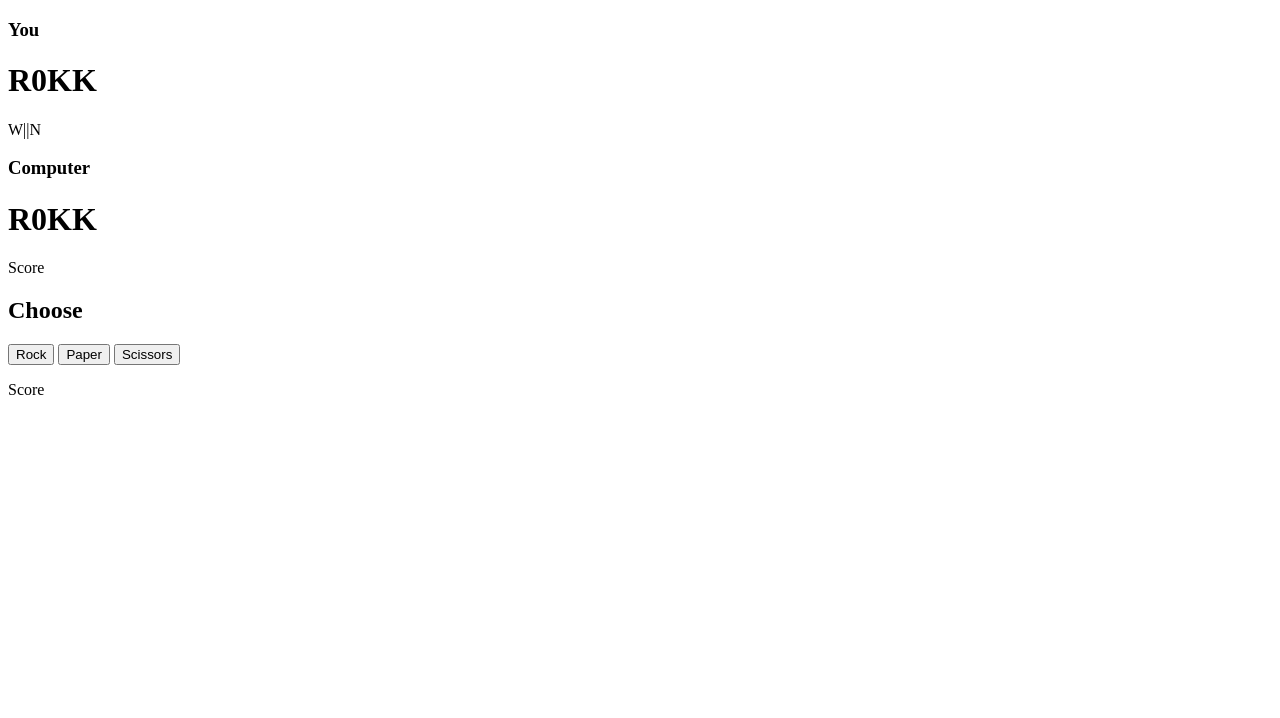
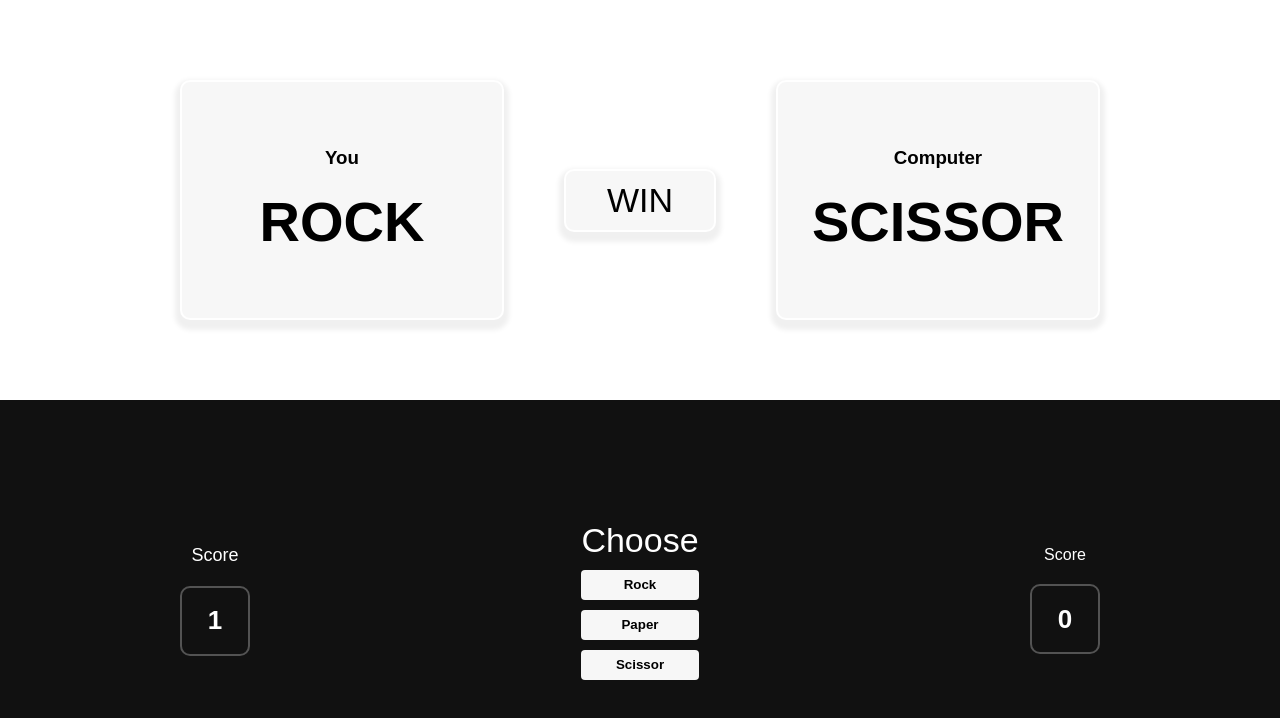
Before and after one commit to loremispum2k8/Rock-Paper-Scissor, a plain HTML site: page index.html in a window 1280 px wide. Both pictures are taken after a click on the button "Rock". Drawn offline with Linux system fonts and the light colour scheme.

Commit message:
Basically finish off the whole game

```diff
--- a/index.html
+++ b/index.html
@@ -4,40 +4,46 @@
     <meta charset="UTF-8">
     <meta name="viewport" content="width=device-width, initial-scale=1.0">
     <title>Rock Paper Scissor</title>
+    <link rel="stylesheet" href="style.css">
+    <link rel="icon" href="111-1114370_rock-paper-scissors-rock-paper-scissors-clipart.png">
 </head>
 <body>
+    <div id="annouce-winner" class="hide"></div>
     <div class="container">
         <div class="upper-container">
             <div class="each-choice">
                 <h3 class="player">You</h3>
-                <h1 id="you-choice" class="choice">R0KK</h1>
+                <div id="you-choice" class="choice">-</div>
             </div>
-            <div class="conclusion">W||N</div>
+            <div id="final" class="conclusion">-</div>
             <div class="each-choice">
                 <h3 class="player">Computer</h3>
-                <h1 id="computer-choice" class="choice">R0KK</h1>
+                <div id="computer-choice" class="choice">-</div>
             </div>
         </div>
+
+
+
         <div class="bottom-container">
             <div class="score-container">
                 <p>Score</p>
-                <div id="you-score" class="score"></div>
+                <div style="cursor: pointer;" id="you-score" class="score">0</div>
             </div>
             <div class="choice-btns-container">
                 <h2>Choose</h2>
-                <button id="rock">Rock</button>
-                <button id="paper">Paper</button>
-                <button id="scissor">Scissors</button>
+                <button id="button">Rock</button>
+                <button id="button">Paper</button>
+                <button id="button">Scissor</button>
             </div>
             <div class="score-container">
                 <p>Score</p>
-                <div id="you-score" class="score"></div>
+                <div style="cursor: pointer;" id="computer-score" class="score">0</div>
             </div>
         </div>
     </div>
 
 
 
-   <!--<script src="script.js"></script>-->
+   <script src="script.js"></script>
 </body>
 </html>
--- a/script.js
+++ b/script.js
@@ -1,59 +1,23 @@
-// Add the function getcomputerchoice()
-//  > Return randomly ROCK / PAPER / SCISSOR
-//      > Use math.random to get a number between 0-1 and store it into a variable - choiceValue;
-//      > Multiply math.random to 3 to get a number between 0-3;
-//      > Use math.floor() to get a number between 0-2;
-//
-//      > Make a variable actualComputerChoice
-//      > Make a SWITCH statement construction
-//          > If choiceValue === 0, actualComputerChoice = ROCK;
-//          > Else if choiceValue === 1, actualComputerChoice = PAPER;
-//          > Else if choiceValue === 2, actualComputerChoice = SCISSOR;
-//
-//      return actulComputerChoice
-//
-//  > Console.log the function with the computerChoice returned;
-
-
-
-
-// Add the function gethumanchoice()
-//  > Return the human choice ROCK / PAPER / SCISSOR
-//      > Use a prompts "Enter your choice (singural noun)" and store in into a variable - actualhumanchoice + toUpperCase
-//      > Make an IF statement construction to check for the correct choices
-//          > If actualhumanchoice === 'ROCK', actualhumanchoice = 'ROCK';
-//          > If actualhumanchoice === 'PAPER', actualhumanchoice = 'PAPER';
-//          > If actualhumanchoice === 'SCISSOR', actualhumanchoice = 'SCISSOR';
-//
-//          > If actualhumanchoice != 'ROCK' && actualhumanchoice != "PAPER" && actualhumanchoice != "SCISSOR", actualhumanchoice = 'ERROR', alert('invalid choice');
-//
-//       > Return actulComputerChoice
-//
-//  > Console.log the function with the human choice returned
-//
-
-
-
-
-// Create the score for the human and computer using variables set to 0
-
-
-
-
-// Create 3 IF structures to compare the computer moves with the human moves
-//  > IF computerMove - ROCK and humanMove ---- ROCK - draw / PAPER - win + 1 to the human / SCISSOR - lose + 1 to the computer
-//  > IF computerMove - PAPER and humanMove ---- ROCK - lose + 1 to the computer  / PAPER - draw / SCISSOR - win + 1 to the human
-//  > IF computerMove - SCISSOR and humanMove ---- ROCK - win + 1 to the human / PAPER - lose + 1 to the computer / SCISSOR - draw
-
-
 let humanScore = 0;
 let computerScore = 0;
 
-function playGame(){
+let youChoice = document.getElementById('you-choice');
+let computerChoice = document.getElementById('computer-choice');
+let conclusion = document.getElementById('final');
+let youScore = document.getElementById('you-score');
+let AIScore = document.getElementById('computer-score');
+
+let hideOrShow = document.getElementById('annouce-winner');
+
+let buttons = document.querySelectorAll('#button');
+
+buttons.forEach((button) => button.addEventListener('click', (e)=>{
+
         let actualHumanChoice;
         let actualComputerChoice;
 
-function getcomputerchoice(){
+        actualHumanChoice = e.target.textContent.toUpperCase();
+
         choiceValue = Math.floor(Math.random()*3);
         switch(choiceValue){
             case 0:
@@ -66,65 +30,55 @@ function getcomputerchoice(){
                 actualComputerChoice = 'SCISSOR'
             break;
         }
-    return actualComputerChoice
-}
 
-function gethumanchoice(){
-    actualHumanChoice = (prompt('Enter your choice (singural noun)')).toUpperCase();
-
-    if (actualHumanChoice !== 'ROCK' && actualHumanChoice !== 'PAPER' && actualHumanChoice !== 'SCISSOR'){
-        alert('Invalid choice');
-        actualHumanChoice = (prompt('Enter your choice (singural noun)')).toUpperCase();
-    }
-
-    return actualHumanChoice;
-}
+        computerChoice.textContent = actualComputerChoice;
+        youChoice.textContent = actualHumanChoice
 
 
-function playRound(x, y) {
         if(actualComputerChoice === 'ROCK' && actualHumanChoice === 'ROCK'){
-        console.log('Draw');
+            conclusion.textContent = 'DRAW';
         } else if(actualComputerChoice === 'ROCK' && actualHumanChoice === 'PAPER'){
-        console.log('You win');
+            conclusion.textContent = 'WIN';
             humanScore++;
         } else if(actualComputerChoice === 'ROCK' && actualHumanChoice === 'SCISSOR'){
-        console.log('You lose');
+            conclusion.textContent = 'LOSE';
             computerScore++;
         }
 
         if(actualComputerChoice === 'PAPER' && actualHumanChoice === 'ROCK'){
-        console.log('You lose');
+            conclusion.textContent = 'LOSE';
             computerScore++;
         } else if(actualComputerChoice === 'PAPER' && actualHumanChoice === 'PAPER'){
-        console.log('Draw');
+            conclusion.textContent = 'DRAW';
         } else if(actualComputerChoice === 'PAPER' && actualHumanChoice === 'SCISSOR'){
-        console.log('You win');
+            conclusion.textContent = 'WIN';
             humanScore++;
         }
 
         if(actualComputerChoice === 'SCISSOR' && actualHumanChoice === 'ROCK'){
-        console.log('You win');
+            conclusion.textContent = 'WIN';
             humanScore++;
         } else if(actualComputerChoice === 'SCISSOR' && actualHumanChoice === 'PAPER'){
-        console.log('You lose');
+            conclusion.textContent = 'LOSE';
             computerScore++;
         } else if(actualComputerChoice === 'SCISSOR' && actualHumanChoice === 'SCISSOR'){
-        console.log('Draw');
+            conclusion.textContent = 'DRAW';
+        }
+
+        youScore.textContent = humanScore;
+        AIScore.textContent = computerScore;
+
+        console.log('Human score: ' + humanScore);
+        console.log('Computer score: ' + computerScore)
+
+        if(humanScore === 5 || computerScore === 5){
+            hideOrShow.classList.add('show')
+            hideOrShow.classList.remove('hide')
+            if(humanScore > computerScore){
+                hideOrShow.textContent = 'You WON'
+            } else {
+                hideOrShow.textContent = 'Computer WON'
             }
         }
-
-playRound(gethumanchoice(), getcomputerchoice());
-console.log('YOU - '+actualHumanChoice+' / Computer - '+actualComputerChoice);
-console.log('');
-
 }
-
-function finalFullGame () {
-    for (let i=0; i<5; i++){
-    playGame();
-    }
-
-    console.log("Your score - " + humanScore);
-    console.log("Computer score - " + computerScore);
-}
-finalFullGame();
+))
--- /dev/null
+++ b/style.css
@@ -0,0 +1,129 @@
+*{
+    margin: 0;
+    padding: 0;
+    font-family: arial;
+    box-sizing: border-box;
+}
+.container{
+    display: flex;
+    flex-direction: column;
+    align-items: center;
+    justify-content: center;
+    height: 100vh;
+    width: 100vw;
+}
+.upper-container, .bottom-container{
+    width: 100%;
+    height: 50%;
+    display: flex;
+    flex-direction: row;
+    align-items: center;
+    justify-content: space-between;
+    padding: 0px 180px;
+}
+.upper-container{
+    gap: 60px;
+}
+.bottom-container{
+    background-color: #111111;
+    color: white;
+}
+.each-choice{
+    display: flex;
+    flex-direction: column;
+    align-items: center;
+    border: 2px solid rgb(255, 255, 255);
+    padding: 0px 40px;
+    box-shadow: 0px 5px 5px 5px rgb(240, 240, 240);
+    background-color: rgb(247, 247, 247);
+    border-radius: 10px;
+    height: 240px;
+    justify-content: center;
+    gap: 20px;
+}
+.choice{
+    display: flex;
+    align-items: center;
+    justify-content: center;
+    width: 240px;
+    font-size: 56px;
+    font-weight: bold;
+}
+.conclusion{
+    font-size: 34px;
+    border-radius: 10px;
+    border: 2px solid rgb(255, 255, 255);
+    padding: 10px 0px;
+    box-shadow: 0px 5px 5px 5px rgb(240, 240, 240);
+    background-color: rgb(247, 247, 247);
+    width: 300px;
+    display: flex;
+    align-items: center;
+    justify-content: center;
+}
+
+.score-container{
+    display: flex;
+    flex-direction: column;
+    justify-content: space-between;
+    align-items: center;
+    gap: 20px;
+    width: 70px;
+}
+.score-container:first-child{
+    font-size: 18px;
+}
+.score{
+    display: flex;
+    align-items: center;
+    justify-content: center;
+    height: 70px;
+    width: 70px;
+    border: 2px solid rgb(83, 83, 83);
+    border-radius: 10px;
+    font-size: 26px;
+    font-weight: bold;
+}
+.choice-btns-container{
+    display: flex;
+    flex-direction: column;
+    gap: 10px;
+    align-items: center;
+}
+.choice-btns-container h2{
+    font-size: 34px;
+    font-weight: normal;
+}
+.choice-btns-container button{
+    width: 100%;
+    background-color: rgb(247, 247, 247);
+    border-radius: 4px;
+    height: 30px;
+    font-weight: bold;
+    color: black;
+    border: none;
+    cursor: pointer;
+}
+.choice-btns-container button:hover{
+
+    transform: scale(1.05);
+}
+.choice-btns-container button:active{
+    background-color: rgb(209, 209, 209);
+}
+.show{
+    width: 100%;
+    height: 100%;
+    position: absolute;
+    background-color: rgba(51, 51, 51, 0.753);
+    font-weight: bold;
+    font-size: 60px;
+    display: flex;
+    align-items: center;
+    justify-content: center;
+    color: white;
+    backdrop-filter: blur(3px);
+}
+.hide{
+    display: none;
+}
```
Also changed, not shown: 111-1114370_rock-paper-scissors-rock-paper-scissors-clipart.png (added). Lines whose indentation alone changed are shown as unchanged.
